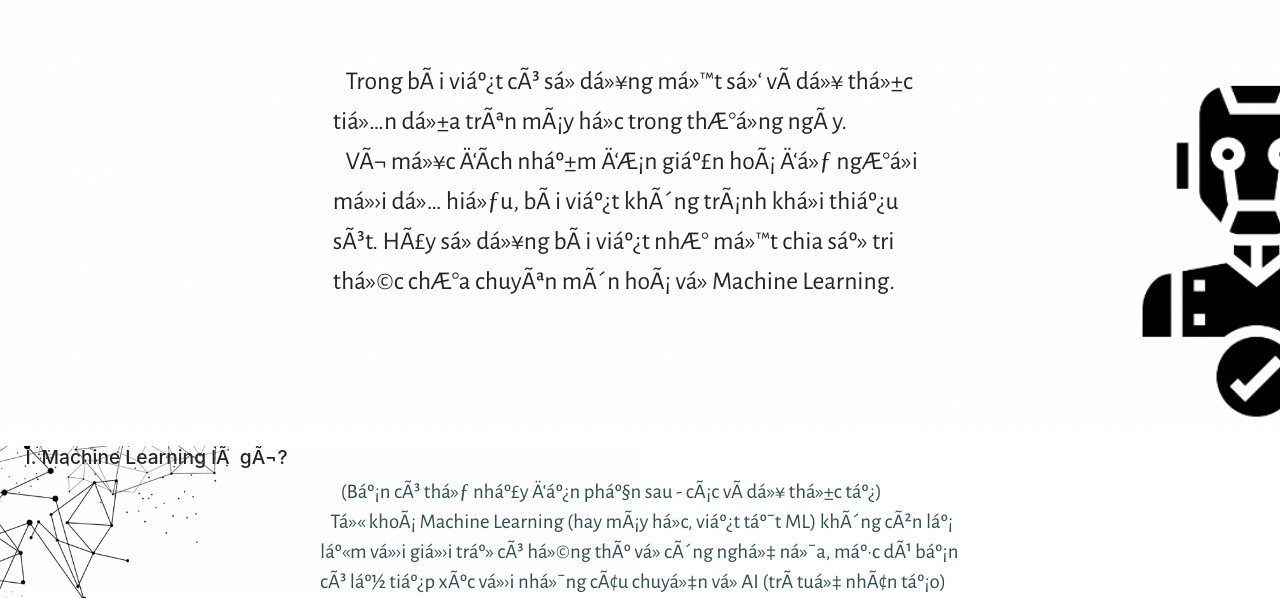
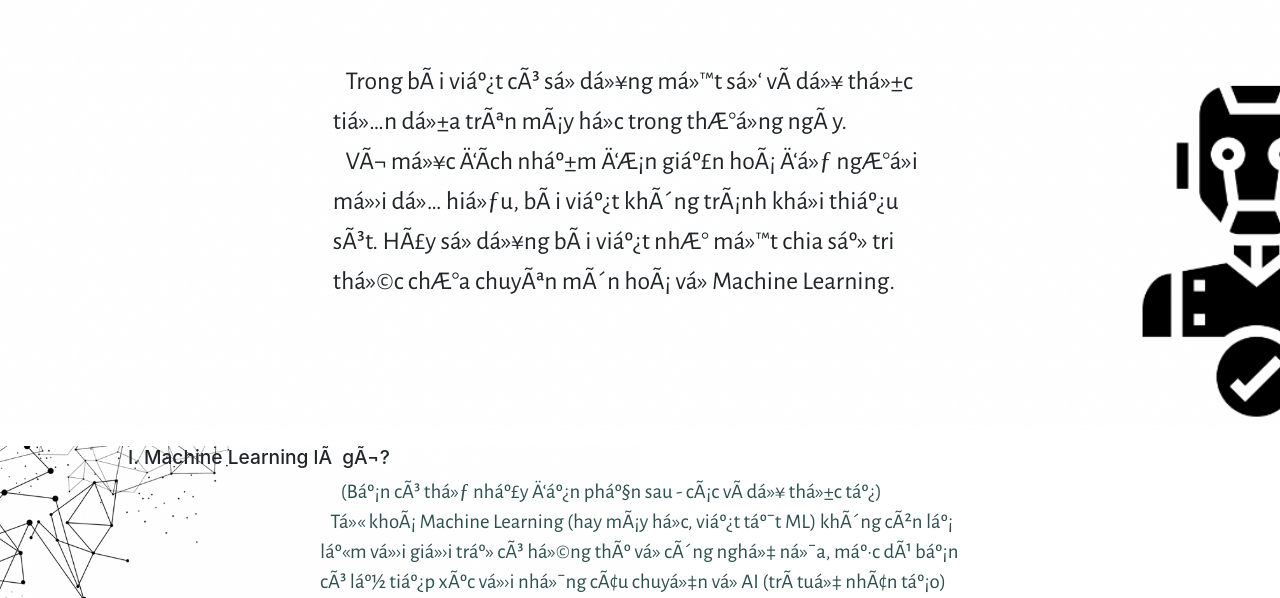
Before and after one commit to mitbuiviet/mitbuiviet.github.io, a plain HTML site: page ml_post1.html in a window 1280 px wide. Shown: the part 197-795 px from the top of the page. Drawn offline with nearby package versions, Linux system fonts and the light colour scheme.

Commit message:
Update main.css

```diff
--- a/main.css
+++ b/main.css
@@ -302,6 +302,6 @@ text-underline-position: under;
 
 
 .subtittle {
-    margin-left: 2%;
+    margin-left: 10%;
     font-size: 120%;
 }
```
